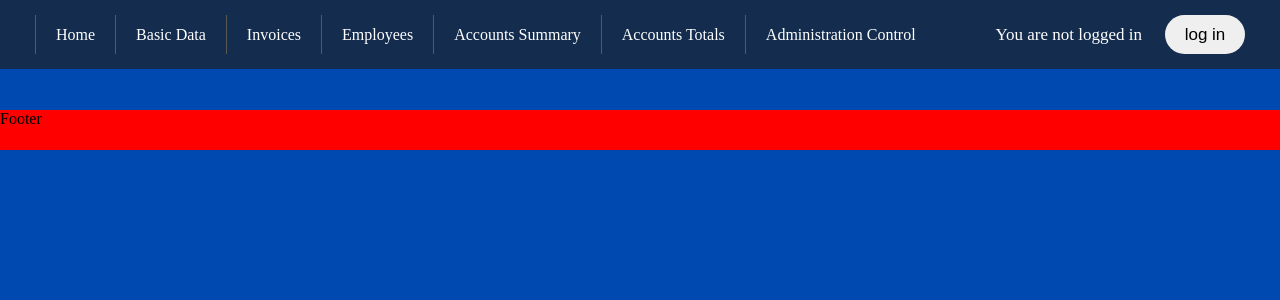
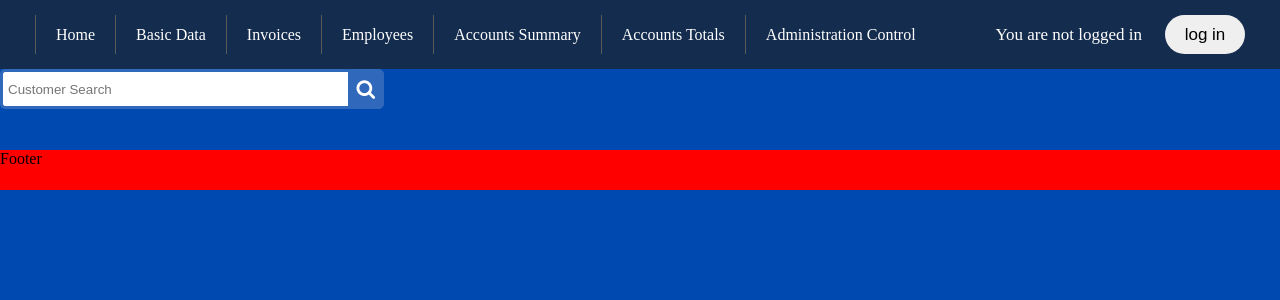
Before and after one commit to ZyadSaber/salam-web, a React (Create React App) app: page /customers in a window 1280 px wide. Shown: the top 300 px of the page. Built offline with nearby package versions, Linux system fonts and the light colour scheme; data requests are answered from the project's data file.

Commit message:
add search bar component

```diff
--- a/Data/db.json
+++ b/Data/db.json
@@ -91,7 +91,7 @@
   ],
   "customers": [
     {
-      "name": "Zyad Ahmed",
+      "name": "Zyad ",
       "email": "zyad@a7a.com",
       "phone": "0114455626",
       "mobile": "225488599",
@@ -99,44 +99,12 @@
       "id": 5
     },
     {
-      "name": "Zzz",
-      "email": "test@gmail.com",
-      "phone": "8932084u2380",
-      "mobile": "923489340-9",
-      "address": "lp;okvj",
-      "id": 6
-    },
-    {
-      "name": "Zzz",
-      "email": "test@gmail.comedrfgf",
-      "phone": "8932084u2380",
-      "mobile": "923489340-9",
-      "address": "lp;okvj",
-      "id": 7
-    },
-    {
-      "name": "Zzz",
-      "email": "test@gmail.com",
-      "phone": "8932084u2380",
-      "mobile": "923489340-9",
-      "address": "lp;okvj",
-      "id": 8
-    },
-    {
-      "name": "asdf",
-      "email": "dsaf",
-      "phone": "sdfa",
-      "mobile": "sdf",
-      "address": "sdf",
-      "id": 9
-    },
-    {
-      "name": "dfgh",
-      "email": "gdfhrg",
-      "phone": "345345",
-      "mobile": "34534",
-      "address": "dfgsdfg",
-      "id": 10
+      "name": "adfdas",
+      "email": "sdfsadf",
+      "phone": "dsafasdf",
+      "mobile": "asdfasf",
+      "address": "sadfasdf",
+      "id": 12
     }
   ]
 }
--- a/package.json
+++ b/package.json
@@ -13,7 +13,7 @@
     "react": "^18.2.0",
     "react-dom": "^18.2.0",
     "react-router-dom": "^5.3.4",
-    "react-scripts": "5.0.1",
+    "react-scripts": "^5.0.1",
     "typescript": "^4.8.4",
     "web-vitals": "^2.1.4"
   },
--- a/src/Pages/Customers/component.tsx
+++ b/src/Pages/Customers/component.tsx
@@ -1,4 +1,4 @@
-import React, { memo, useCallback, useState } from 'react';
+import React, { memo, useCallback, useEffect, useState } from 'react';
 import Header from '../../components/Header/component';
 import Footer from '../../components/Footer/component';
 import useCheckUser from '../../hooks/useCheckUser';
@@ -9,6 +9,7 @@ import usePost from "../../hooks/usePost";
 import ModalView from "./Partials/ModalView";
 import useDelete from "../../hooks/useDelete";
 import usePut from "../../hooks/usePut";
+import SearchBar from "../../components/SearchBar/SearchBar";
 
 interface customerType {
     id?: number;
@@ -31,12 +32,26 @@ const Customers = () => {
     })
     const [modal, setModal] = useState(false)
     const [mode, setMode] = useState<modeType>("")
+    const [search, setSearch] = useState("");
+    const [mainTableData, setMainTableData] = useState<customerType[]>([
+        {
+            name: "",
+            email: "",
+            phone: "",
+            mobile: "",
+            address: ""
+        }
+    ])
 
     const { hidden } = useCheckUser()
     const { data, setRun } = useFetch("http://localhost:8000/customers")
     const { success, setRow } = usePost("customers")
     const { success: deletesuccess, setRow: rowToDelete, setId: idToDelete } = useDelete("customers")
     const { success: editSuccess, setRow: rowToEdit, setId: idToEdit } = usePut("customers")
+
+    useEffect(() => {
+        setMainTableData(data)
+    }, [data])
 
     const handleAdd = useCallback(() => {
         setMode("n")
@@ -83,9 +98,24 @@ const Customers = () => {
         setModal(true)
     }, [])
 
+
+
+    const handleSearchMethod = useCallback(() => {
+        setMainTableData(data.filter((item: customerType) => {
+            if (search === "") return item;
+            else if (item.name.toLocaleLowerCase().includes(search.toLowerCase())) return item;
+        }))
+    }, [data, search])
+
+
     return (
         <>
             <Header />
+            <SearchBar
+                placeholder={"Customer Search"}
+                setValue={setSearch}
+                onSearch={handleSearchMethod}
+            />
             <div className="customers" hidden={hidden}>
                 <section>
                     <div className="head">
@@ -112,7 +142,7 @@ const Customers = () => {
                     <div className="tbl-content">
                         <table>
                             <tbody>
-                                {data.map((customer: customerType) => {
+                                {mainTableData.map((customer: customerType) => {
                                     return (
                                         <tr key={customer.id} >
                                             <td>{customer.name}</td>
--- /dev/null
+++ b/src/components/SearchBar/SearchBar.tsx
@@ -0,0 +1,41 @@
+import { memo, useCallback } from "react";
+import "./style.css";
+
+interface SearchBarProp {
+    width?: number
+    placeholder?: string;
+    setValue?: any;
+    onSearch?: () => void
+}
+
+const SearchBar = ({
+    width = 30,
+    placeholder = "search",
+    setValue,
+    onSearch
+}: SearchBarProp) => {
+
+
+
+    const handleSearch = useCallback((event: { target: { value: string } }) => {
+        setValue(event.target.value);
+    }, [setValue]);
+
+
+    return (
+        <>
+            <div className="wrap" style={{
+                width: `${width}%`
+            }}>
+                <div className="search">
+                    <input type="text" className="searchTerm" placeholder={placeholder} onChange={handleSearch} />
+                    <button type="submit" className="searchButton" onClick={onSearch}>
+                        <i className="fa fa-search"></i>
+                    </button>
+                </div>
+            </div>
+        </>
+    )
+}
+
+export default memo(SearchBar)
--- /dev/null
+++ b/src/components/SearchBar/style.css
@@ -0,0 +1,36 @@
+@import url(https://fonts.googleapis.com/css?family=Open+Sans);
+
+.search {
+  width: 100%;
+  position: relative;
+  display: flex;
+}
+
+.searchTerm,
+.searchButton {
+  height: 40px;
+}
+.searchTerm {
+  width: 100%;
+  border: 3px solid #3068bb;
+  border-right: none;
+  padding: 5px;
+  border-radius: 5px 0 0 5px;
+  outline: none;
+  color: #9dbfaf;
+}
+
+.searchTerm:focus {
+  color: #3068bb;
+}
+
+.searchButton {
+  width: 40px;
+  border: 1px solid #3068bb;
+  background: #3068bb;
+  text-align: center;
+  color: #fff;
+  border-radius: 0 5px 5px 0;
+  cursor: pointer;
+  font-size: 20px;
+}
--- a/src/hooks/useFetch.ts
+++ b/src/hooks/useFetch.ts
@@ -15,7 +15,7 @@ const getData = useCallback(async(link: string)=>{
       setRun(false)
       }, [getData, url, run]);
 
-      return{data, setRun}
+      return{data, setRun, setData}
 }
 
 export default useFetch
--- a/src/index.tsx
+++ b/src/index.tsx
@@ -7,6 +7,7 @@ const root = ReactDOM.createRoot(
 );
 root.render(
   <React.StrictMode>
+    <link rel="stylesheet" href="https://cdnjs.cloudflare.com/ajax/libs/font-awesome/4.7.0/css/font-awesome.min.css" />
     <App />
   </React.StrictMode>
 );
```
Also changed, not shown: 1 other file (tests, documents, lock files or other folders).
